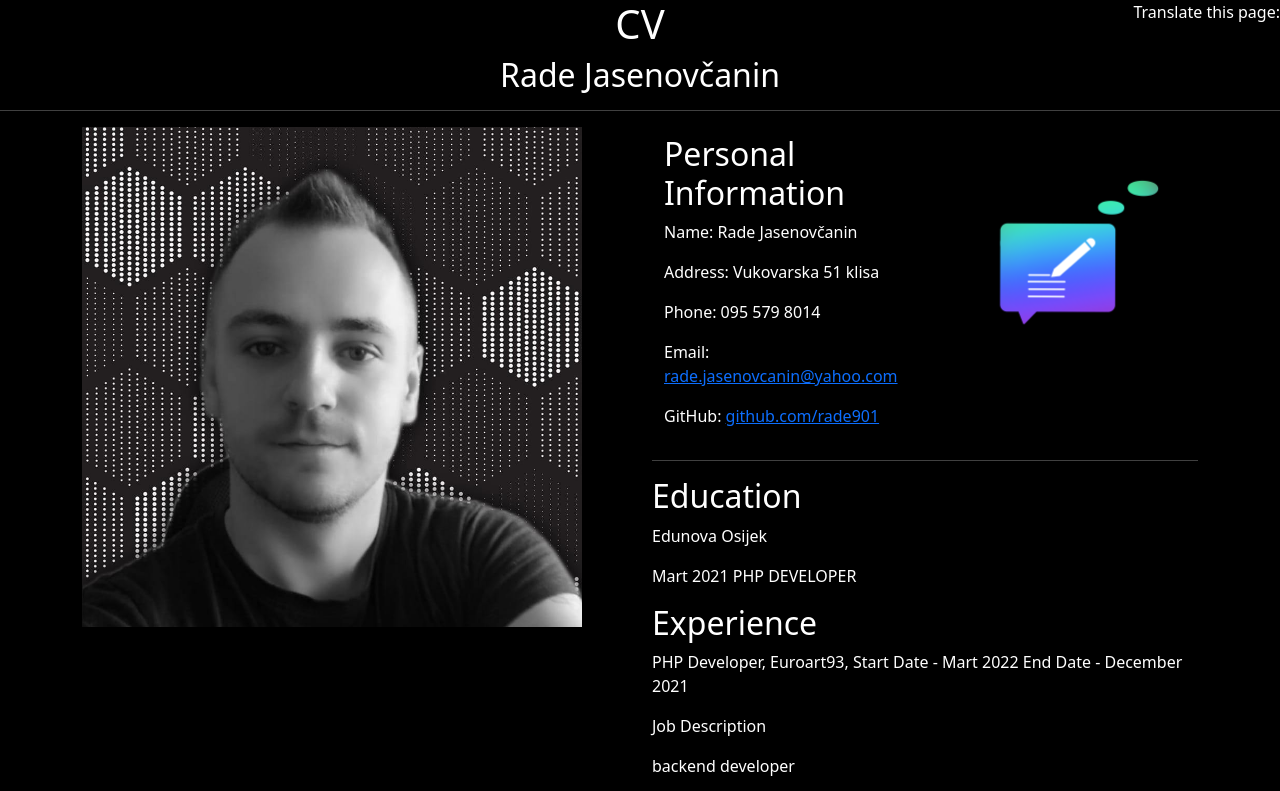
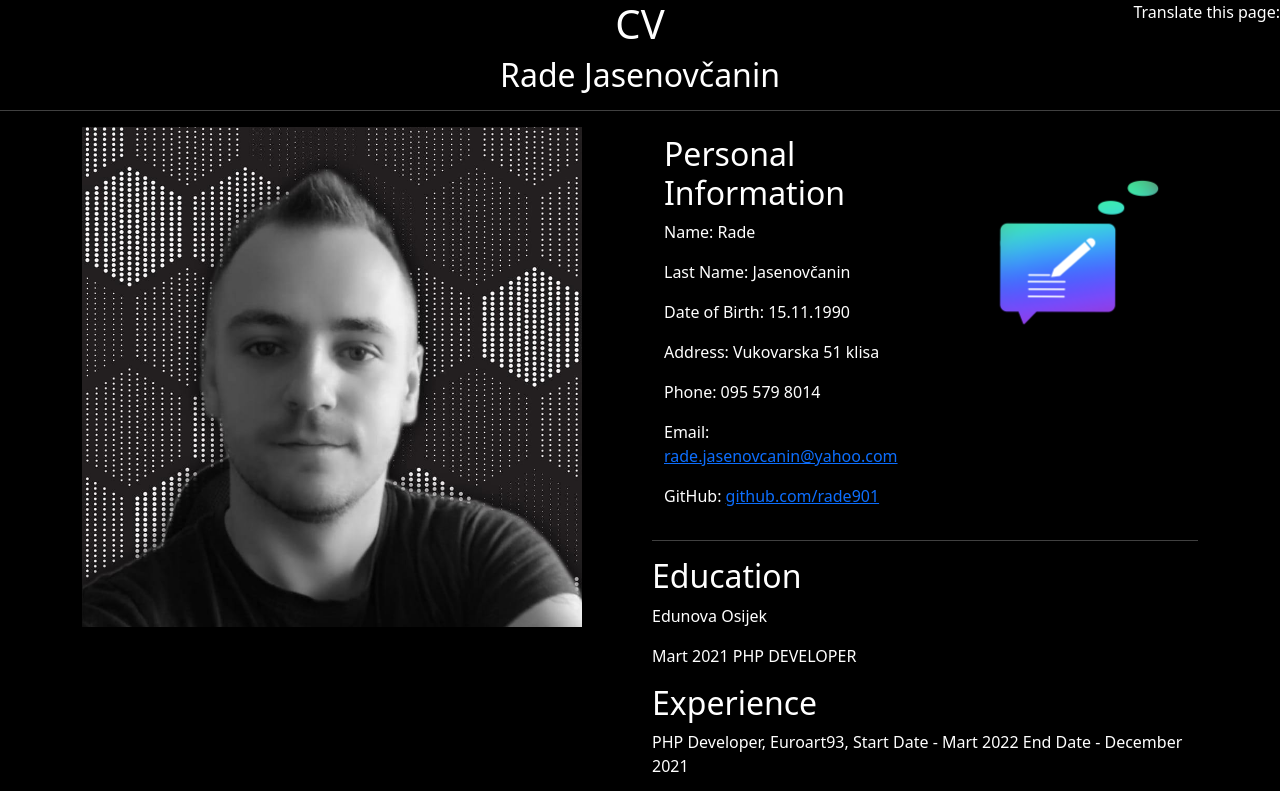
Before and after one commit to rade901/CV, a plain HTML site: page index.html in a window 1280 px wide. Shown: the top 791 px of the page. Drawn offline with nearby package versions, Linux system fonts and the light colour scheme.

Commit message:
Add files via upload

```diff
--- a/index.html
+++ b/index.html
@@ -38,7 +38,9 @@
               <div class="col-6 my-auto">
                 <h1 class="text-primary font-tertiary">
                   <h2>Personal Information</h2>
-                  <p>Name: <span>Rade Jasenovčanin</span></p>
+                  <p>Name: <span>Rade</span></p>
+                  <p>Last Name: <span>Jasenovčanin</span></p>
+                    <p>Date of Birth: <span>15.11.1990</span></p>
                   <p>Address: <span>Vukovarska 51 klisa</span></p>
                   <p>Phone: <span>095 579 8014</span></p>
                   <p>
```
